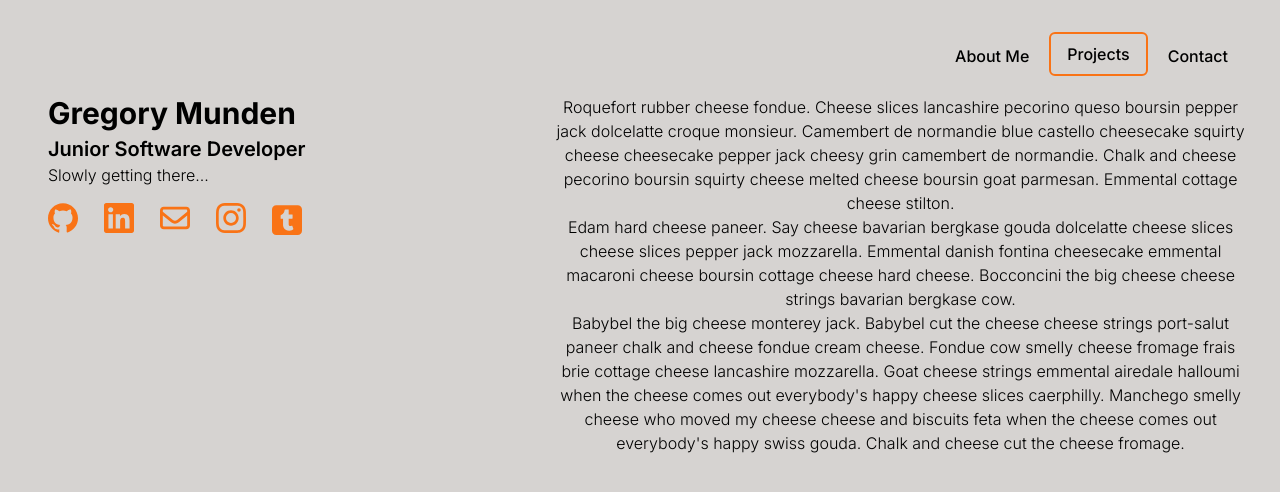
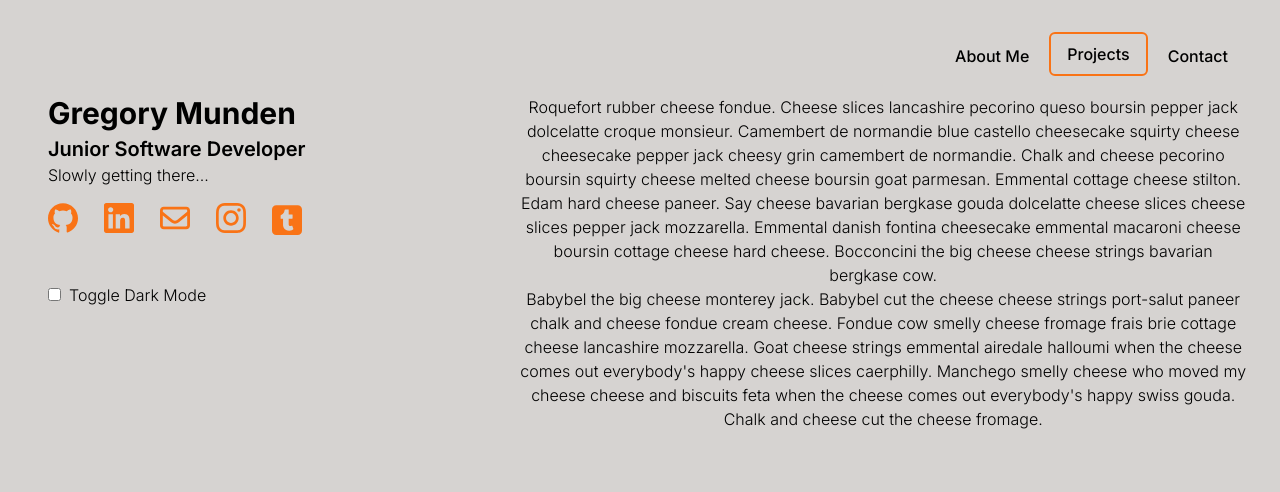
Before and after one commit to mundocalrisian/gm-portfolio, a React (Vite) app: page /projects in a window 1280 px wide. Shown: the top 492 px of the page. Built offline with nearby package versions, Linux system fonts and the light colour scheme.

Commit message:
add ability to toggle dark mode and add dark context for future use

```diff
--- a/src/components/App.jsx
+++ b/src/components/App.jsx
@@ -4,12 +4,14 @@ import Header from './header';
 import About from './about';
 import Projects from './projects';
 import Contact from './contact';
+import Footer from "./footer";
+
 
 function App() {
 
   return (
-    <div className="">
-    <main className="max-w-screen-xl m-0 p-8 text-center min-w-[375px] h-screen">
+    <>
+      <main className="max-w-screen-xl m-0 p-8 text-center min-w-[375px]">
         <Navbar />
         <section className="md:flex md:justify-between">
           <Header/>
@@ -20,8 +22,8 @@ function App() {
           </Routes>
         </section>
       </main>
-    </div>
-
+      {/* <Footer /> */}
+    </>
   )
 }
 
--- a/src/components/about.jsx
+++ b/src/components/about.jsx
@@ -2,7 +2,7 @@
 export default function About () {
 
     return (
-        <section className="md:w-1/2 lg:w-2/3 sm:mt-0 md:mt-4">
+        <section className="md:w-1/2 lg:w-2/3  xl:w-3/4 sm:mt-0 md:mt-4">
             <h2 className="font-medium mb-4 sm:block md:hidden"> About me</h2>
             <p>Croque monsieur emmental melted cheese. Paneer mozzarella cottage cheese cottage cheese cheesecake boursin halloumi macaroni cheese. Queso macaroni cheese cheeseburger edam croque monsieur queso port-salut blue castello. Paneer cow cut the cheese bocconcini camembert de normandie swiss bocconcini say cheese. Cheese and biscuits parmesan babybel stinking bishop roquefort port-salut cheddar fromage frais. Cottage cheese bavarian bergkase cow rubber cheese stilton say cheese st. agur blue cheese queso. Fondue pecorino cheese triangles lancashire cheese triangles cheddar jarlsberg.</p>
         </section>
--- /dev/null
+++ b/src/components/footer.jsx
@@ -0,0 +1,9 @@
+
+export default function Footer () {
+
+    return (
+        <footer>
+            <p>This is the footer</p>
+        </footer>
+    )
+}
--- a/src/components/header.jsx
+++ b/src/components/header.jsx
@@ -3,8 +3,20 @@ import linkedIn from '../assets/linkedin.svg'
 import envelope from '../assets/envelope.svg'
 import instagram from '../assets/instagram.svg'
 import tumblr from '../assets/square-tumblr.svg'
+import { DarkContext } from '../context/dark'
+import { useContext } from 'react'
+
 
 export default function Header () {
+
+    const {dark, setDark} = useContext(DarkContext)
+
+    const toggleDark = () => {
+        setDark((currDark) => {
+                return currDark === 'false' ? 'true' : 'false'
+            })
+        document.documentElement.classList.toggle("dark");
+    }
 
     const linkOptions = [
         ["GitHub", gitHub, "https://github.com/mundocalrisian"],
@@ -33,6 +45,17 @@ export default function Header () {
                     )
                 })}
             </ul>
+            <div className='ml-4 mt-8'>
+                <input
+                    type="checkbox"
+                    className=""
+                    name="dark-mode-toggle-switch"
+                    onClick={toggleDark}
+                />
+                <label className="ml-2" htmlFor="dark-mode-toggle-switch">
+                    Toggle Dark Mode
+                </label>
+            </div>
         </header>
     )
 }
--- a/src/components/navbar.jsx
+++ b/src/components/navbar.jsx
@@ -17,8 +17,8 @@ return (
             <NavLink to={url} className={({ isActive}) =>
             [
                 isActive ?
-                "inline-block border-2 border-orange-500 rounded-md py-2 px-4 text-black font-medium" :
-                "inline-block py-3 px-4 text-black hover:text-orange-600 font-medium",
+                "inline-block border-2 border-orange-500 rounded-md py-2 px-4 text-black dark:text-orange-50 font-medium" :
+                "inline-block py-3 px-4 hover:text-orange-600 text-black dark:text-orange-50 dark:hover:text-orange-600 font-medium",
             ]
         } >{title}</NavLink>
         </li>
--- a/src/components/projects.jsx
+++ b/src/components/projects.jsx
@@ -2,7 +2,7 @@
 export default function Projects () {
 
     return (
-        <section className="md:w-1/2 lg:w-2/3 ">
+        <section className="md:w-1/2 lg:w-2/3 xl:w-3/4">
             <div className="md:mt-4">
             <h2 className="font-medium mb-4 sm:block md:hidden">My projects</h2>
                 <p>Roquefort rubber cheese fondue. Cheese slices lancashire pecorino queso boursin pepper jack dolcelatte croque monsieur. Camembert de normandie blue castello cheesecake squirty cheese cheesecake pepper jack cheesy grin camembert de normandie. Chalk and cheese pecorino boursin squirty cheese melted cheese boursin goat parmesan. Emmental cottage cheese stilton.
--- /dev/null
+++ b/src/context/dark.jsx
@@ -0,0 +1,14 @@
+import { createContext, useState } from "react";
+
+export const DarkContext = createContext()
+
+export const DarkProvider = ({children}) => {
+    const [dark, setDark] = useState('false')
+    console.log(dark, '-----dark (context)');
+
+    return (
+        <DarkContext.Provider value={{dark, setDark}}>
+            {children}
+        </DarkContext.Provider>
+    )
+}
--- a/src/index.css
+++ b/src/index.css
@@ -9,7 +9,9 @@
   font-style: normal;
   font-variation-settings:
     "slnt" 0;
-    @apply bg-stone-300 h-dvh
+}
+body{
+  @apply bg-stone-300 text-black dark:bg-gray-900 dark:text-orange-50
 }
 
 .filter-orange1 {
--- a/src/main.jsx
+++ b/src/main.jsx
@@ -2,10 +2,13 @@ import React from 'react'
 import ReactDOM from 'react-dom/client'
 import App from './components/App'
 import {BrowserRouter} from 'react-router-dom'
+import { DarkProvider } from './context/dark'
 import './index.css'
 
 ReactDOM.createRoot(document.getElementById('root')).render(
-<BrowserRouter>
-    <App />
-  </BrowserRouter>,
+<DarkProvider>
+  <BrowserRouter>
+      <App />
+    </BrowserRouter>
+</DarkProvider>
 )
--- a/tailwind.config.js
+++ b/tailwind.config.js
@@ -4,6 +4,7 @@ export default {
     "./index.html",
     "./src/**/*.{js,ts,jsx,tsx}",
   ],
+  darkMode: "class",
   theme: {
     extend: {},
     screens: {
```
Also changed, not shown: 1 other file (tests, documents, lock files or other folders). Lines whose indentation alone changed are shown as unchanged.
